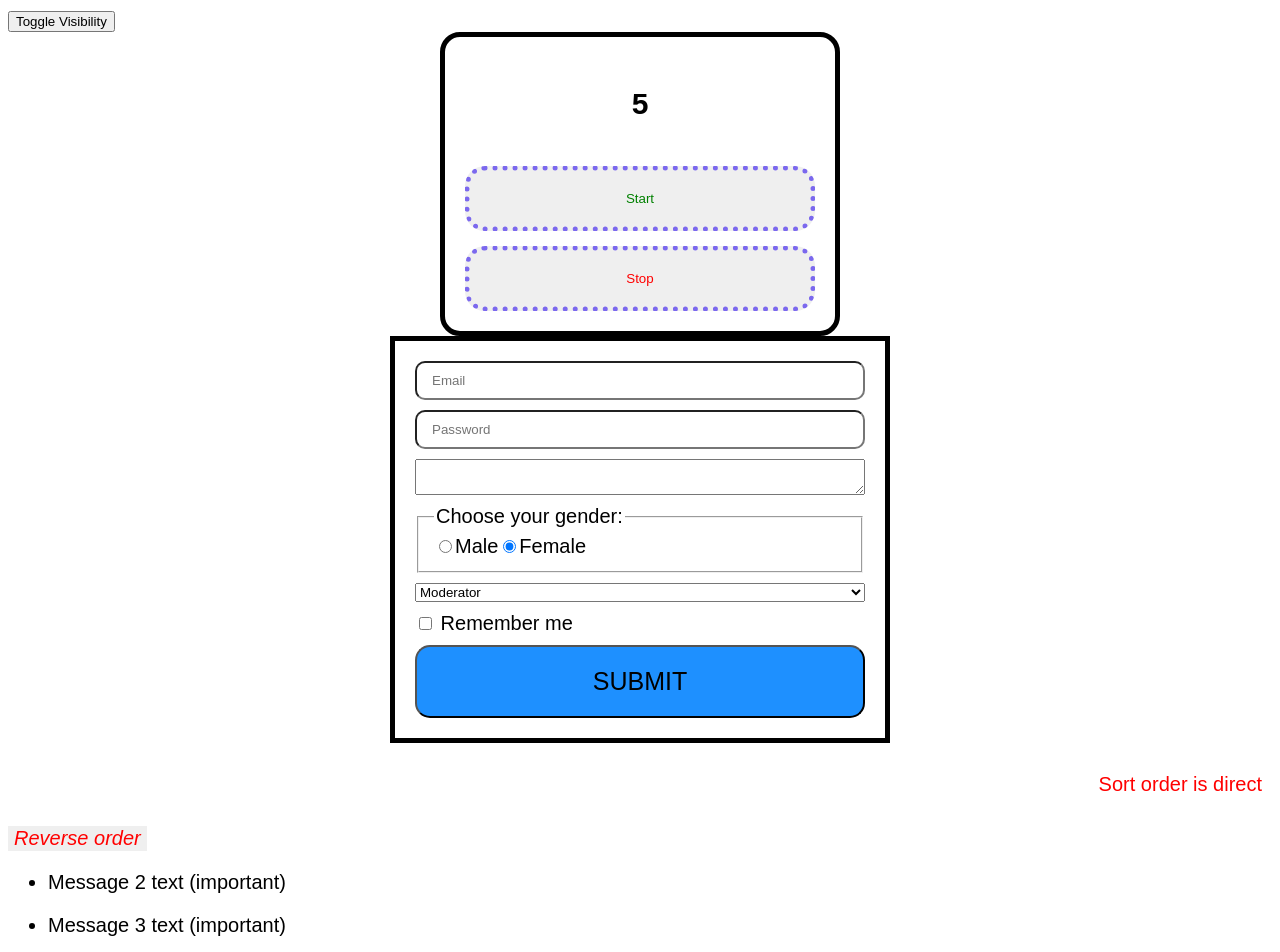
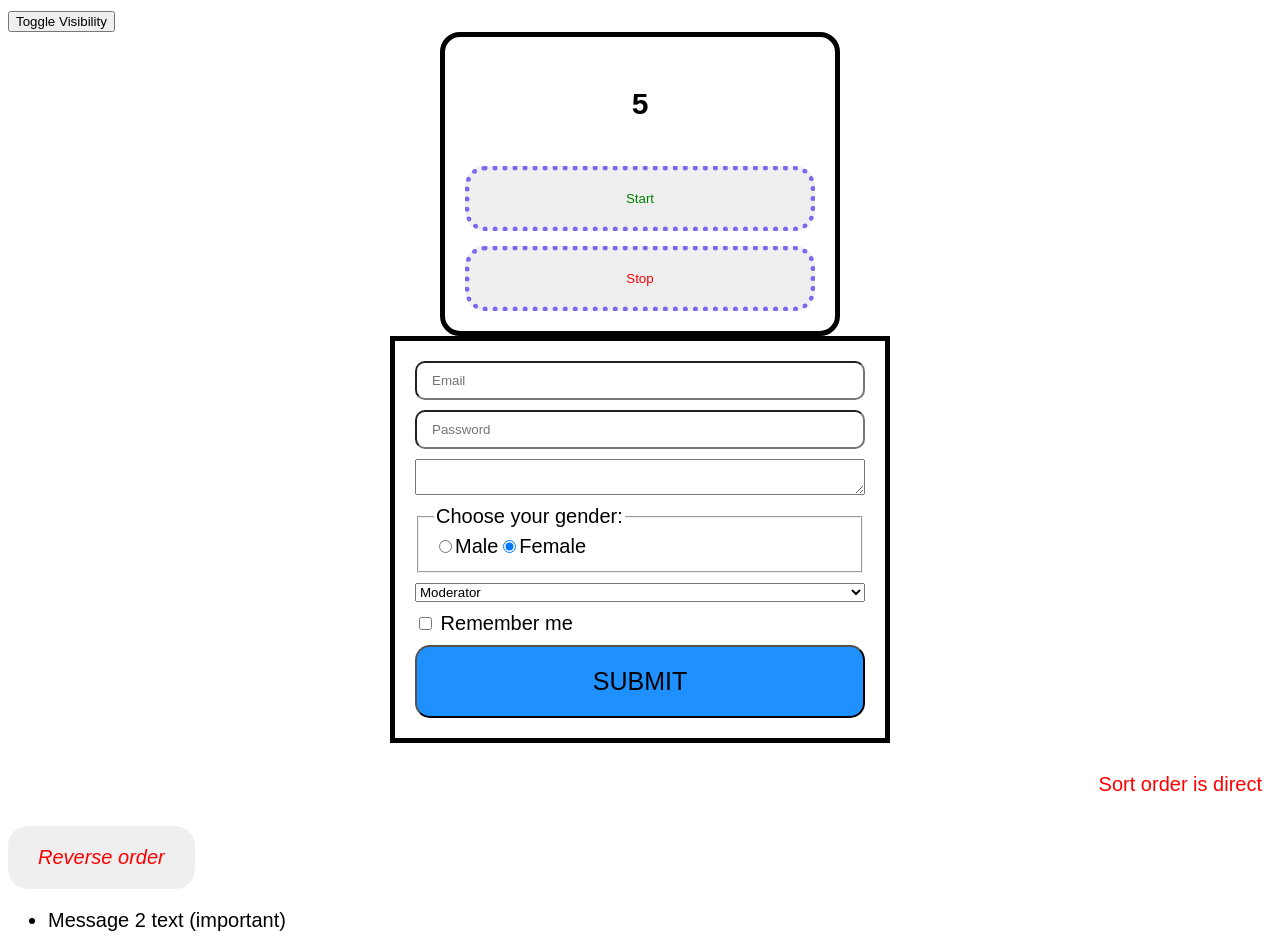
Before and after one commit to Makskuh/fe-2023-1-react-app, a React (Create React App) app: page / in a window 1280 px wide. Shown: the top 952 px of the page. Built offline with nearby package versions, Linux system fonts and the light colour scheme.

Commit message:
Add common files

```diff
--- /dev/null
+++ b/src/common/styles/_templates.scss
@@ -0,0 +1,5 @@
+%btn {
+  padding: 20px 30px;
+  border-radius: 20px;
+  border: 2px solid black;
+}
--- /dev/null
+++ b/src/common/styles/_variables.scss
@@ -0,0 +1,2 @@
+$main-color: red;
+$secondary-color: blue;
--- a/src/components/MessageDashboard/style.module.scss
+++ b/src/components/MessageDashboard/style.module.scss
@@ -1,14 +1,18 @@
+@import '../../common/styles/variables';
+@import '../../common/styles/templates';
+
 .display {
   padding: 10px;
   text-align: right;
-  color: red;
+  color: $main-color;
 
   @media screen and (max-width: 768px) {
-    color: blue;
+    color: $secondary-color;
   }
 }
 
 .btn{
+  @extend %btn;
   max-width: 200px;
   color: red;
   font-style: italic;
```
